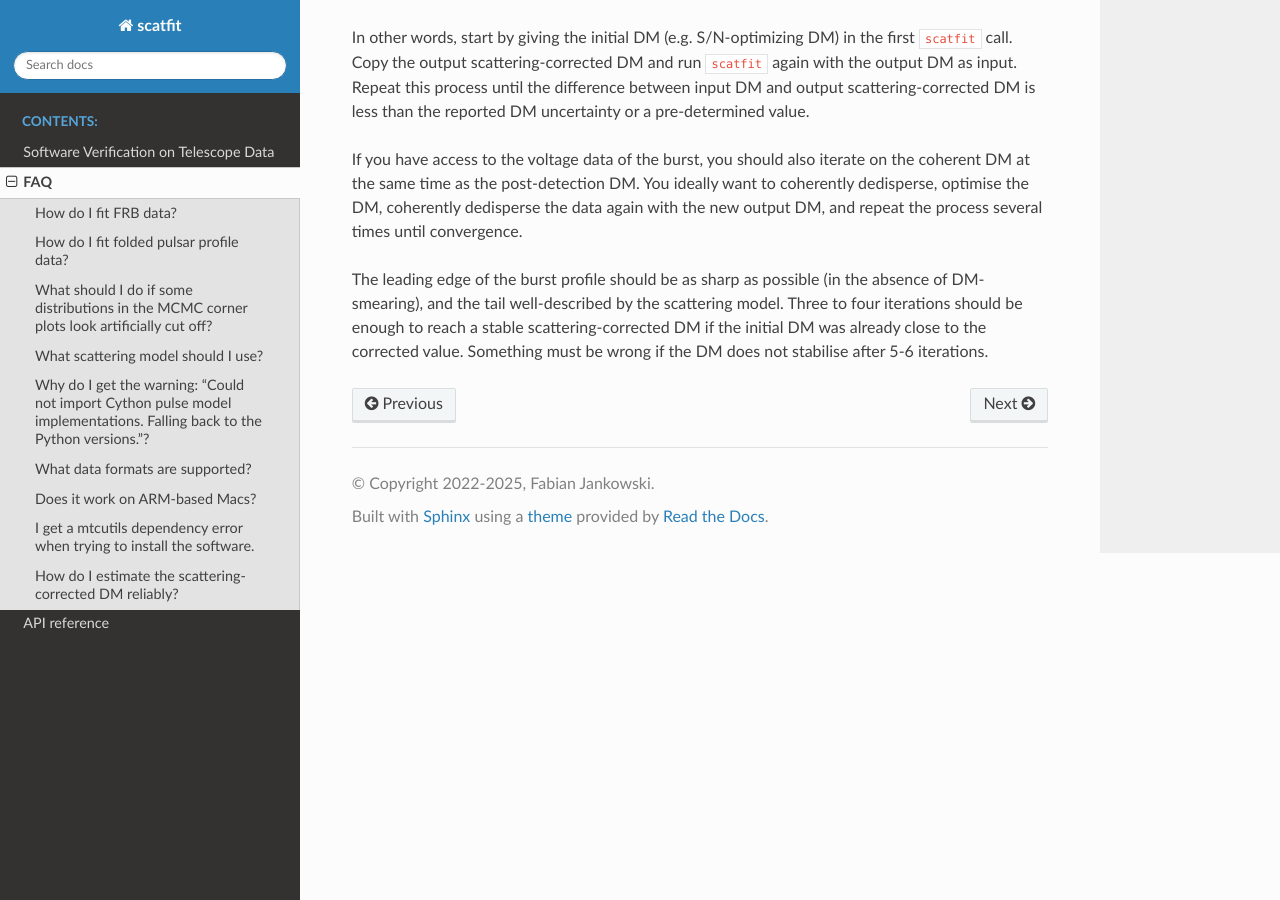
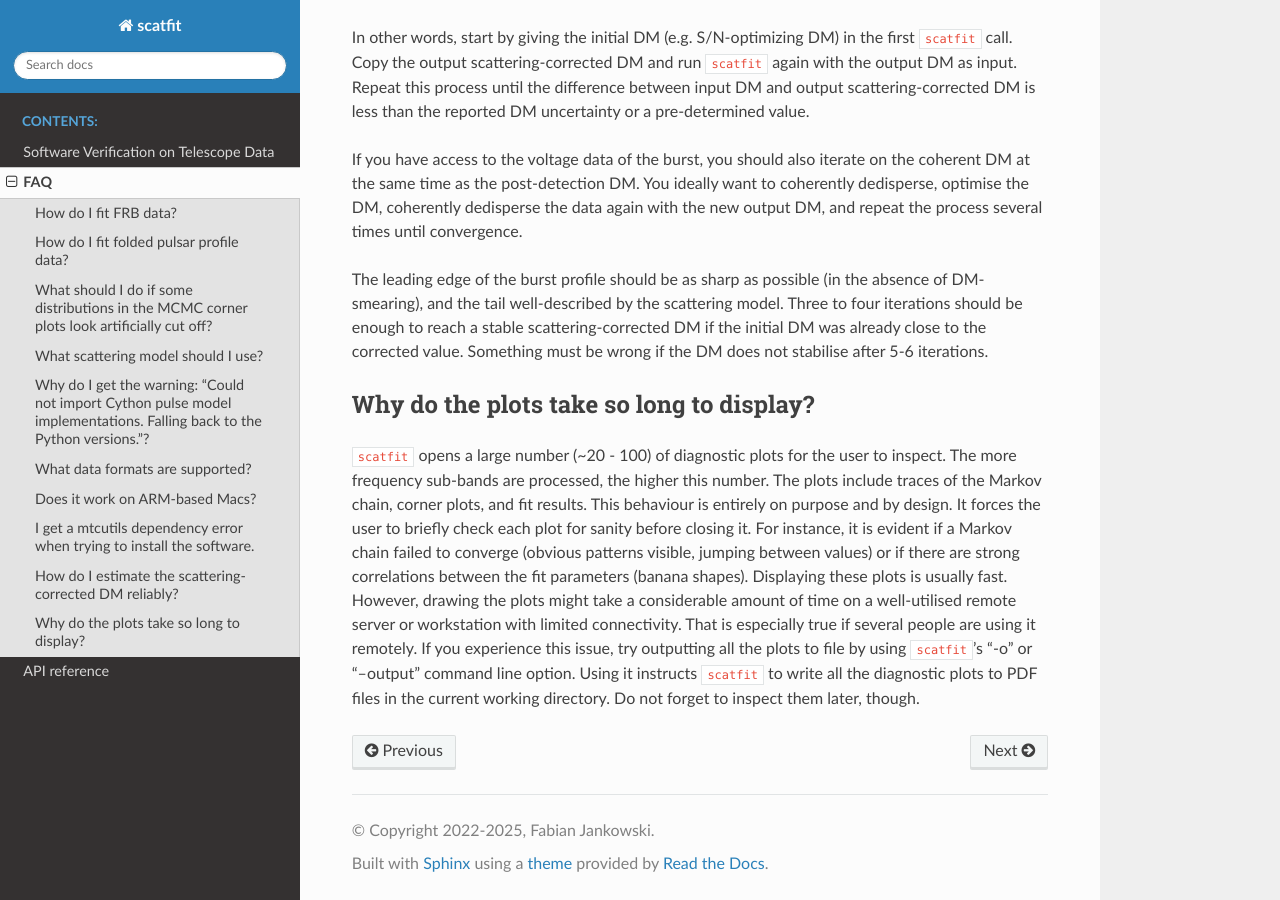
Before and after one commit to fjankowsk/scatfit, a Sphinx documentation site: the page built from docs/FAQ.md, in a window 1280 px wide and 900 px high, scrolled down 3313 px. Built offline with Sphinx 7.4.7 and the Read the Docs theme 3.1.0, drawn with Linux system fonts in a browser that asks for light colours.

Commit message:
Document the issue when displaying plots takes an excessively long time, as seen recently on a very busy nancep machine.

```diff
--- a/docs/FAQ.md
+++ b/docs/FAQ.md
@@ -74,3 +74,7 @@ In other words, start by giving the initial DM (e.g. S/N-optimizing DM) in the f
 If you have access to the voltage data of the burst, you should also iterate on the coherent DM at the same time as the post-detection DM. You ideally want to coherently dedisperse, optimise the DM, coherently dedisperse the data again with the new output DM, and repeat the process several times until convergence.
 
 The leading edge of the burst profile should be as sharp as possible (in the absence of DM-smearing), and the tail well-described by the scattering model. Three to four iterations should be enough to reach a stable scattering-corrected DM if the initial DM was already close to the corrected value. Something must be wrong if the DM does not stabilise after 5-6 iterations.
+
+## Why do the plots take so long to display? ##
+
+`scatfit` opens a large number (~20 - 100) of diagnostic plots for the user to inspect. The more frequency sub-bands are processed, the higher this number. The plots include traces of the Markov chain, corner plots, and fit results. This behaviour is entirely on purpose and by design. It forces the user to briefly check each plot for sanity before closing it. For instance, it is evident if a Markov chain failed to converge (obvious patterns visible, jumping between values) or if there are strong correlations between the fit parameters (banana shapes). Displaying these plots is usually fast. However, drawing the plots might take a considerable amount of time on a well-utilised remote server or workstation with limited connectivity. That is especially true if several people are using it remotely. If you experience this issue, try outputting all the plots to file by using `scatfit`'s "-o" or "--output" command line option. Using it instructs `scatfit` to write all the diagnostic plots to PDF files in the current working directory. Do not forget to inspect them later, though.
```
